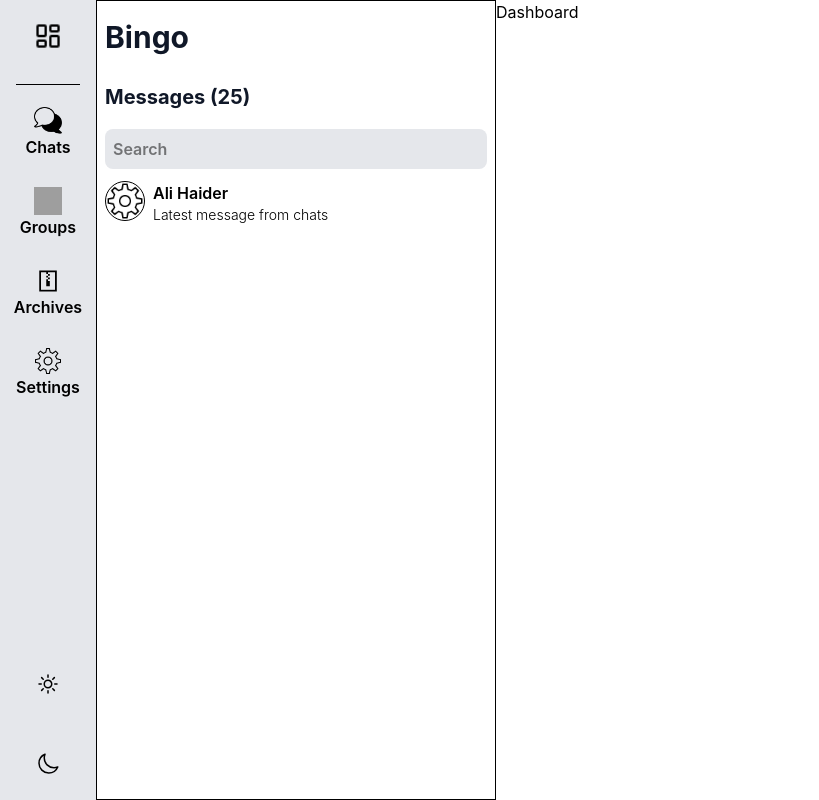
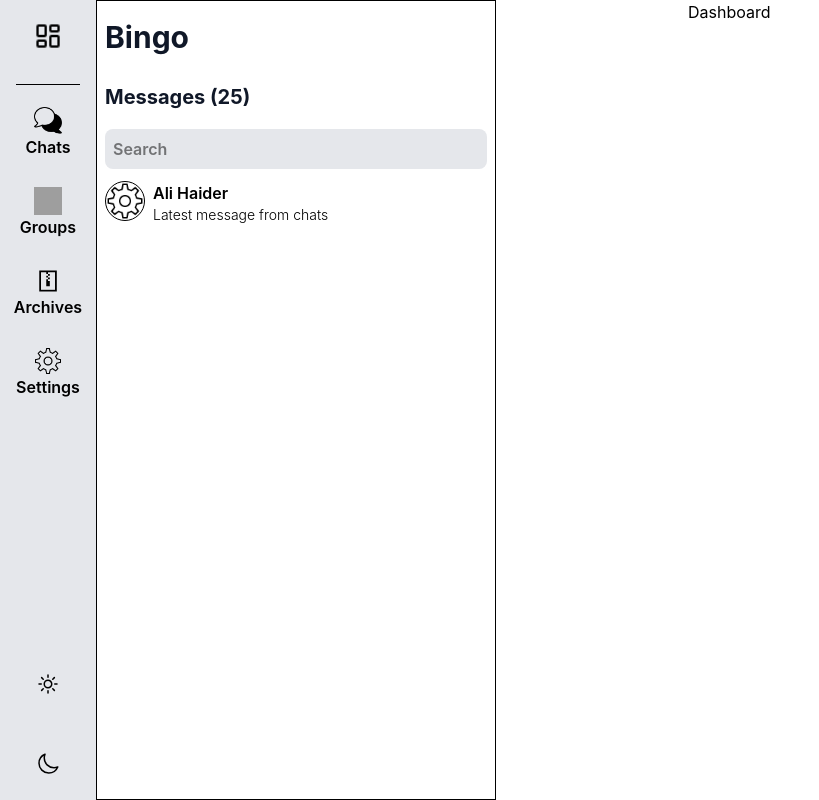
Before and after one commit to Anas390-web/Chat-web-app, a React (Vite) app in the folder client/: page / in a window 1280 px wide. Shown: the whole page, without its empty margins (0-819 px from the left). Built offline with nearby package versions, Linux system fonts and the light colour scheme; grey boxes are pictures that could not be loaded.

Commit message:
feat(Layout/Dashboard): add Outlet comp in a div
- Add Outlet component in a div.
- Add styles to it.

```diff
--- a/client/src/Layouts/dashboard.jsx
+++ b/client/src/Layouts/dashboard.jsx
@@ -5,7 +5,9 @@ function DashboardLayout() {
    return (
       <div className='min-h-dvh overflow-hidden flex'>
          <Sidebar />
-         <Outlet />
+         <div className='flex-1 min-w-0 h-full'>
+            <Outlet />
+         </div>
       </div>
    )
 }
```
